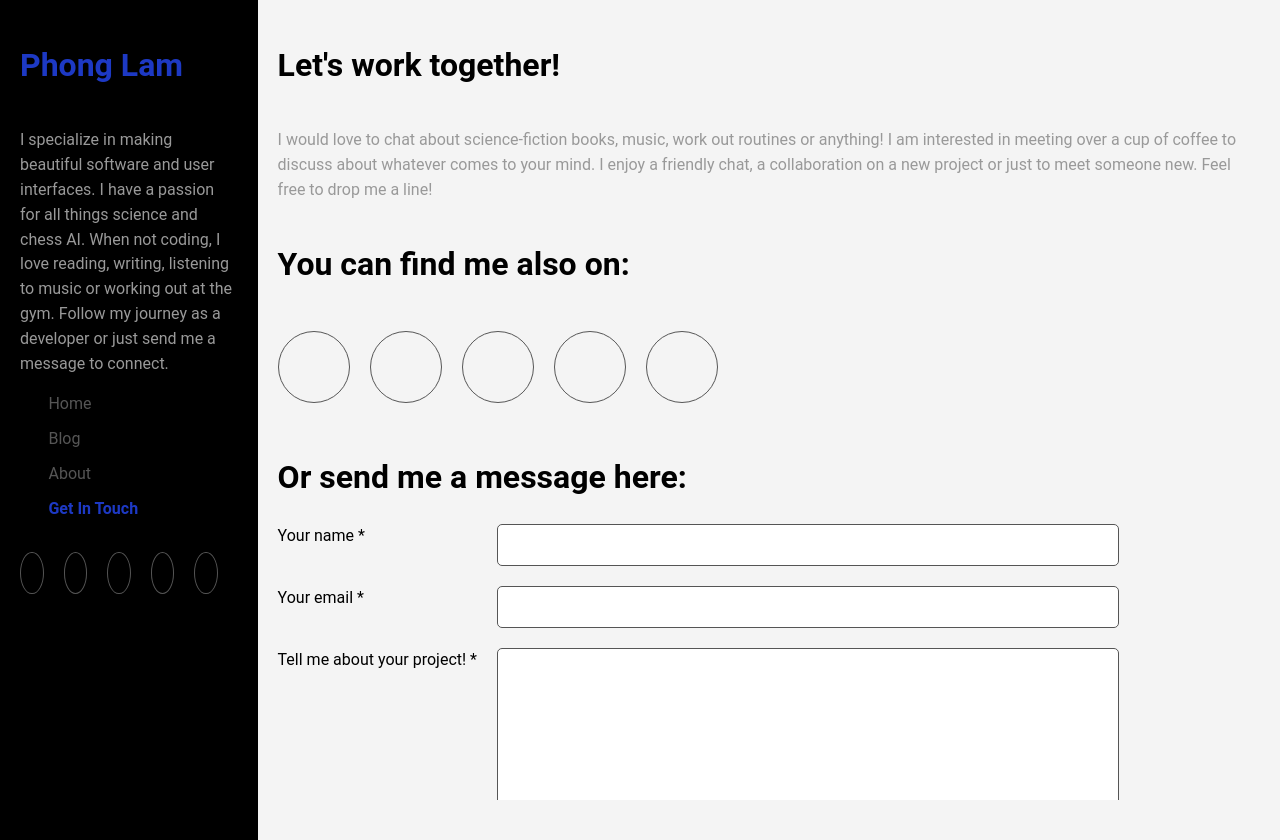
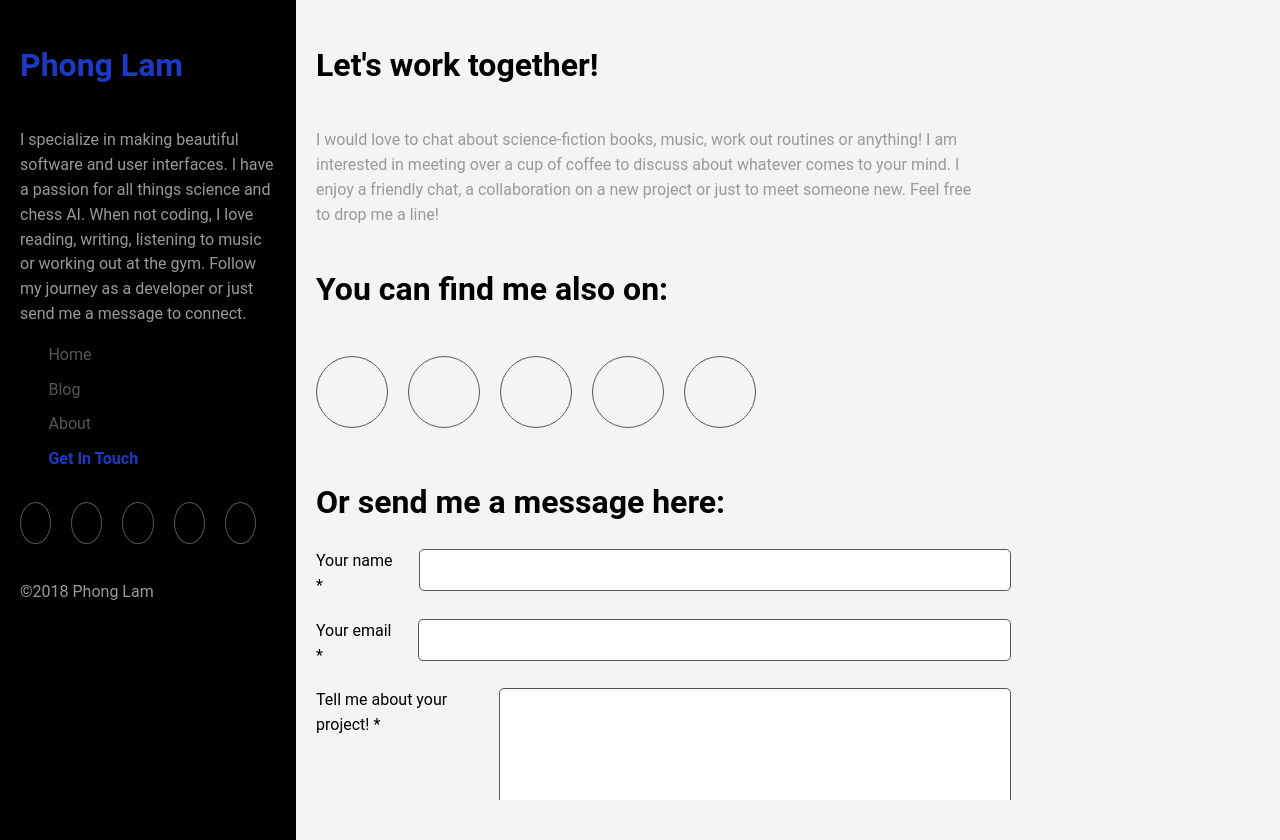
Before and after one commit to Phongtlam/next-blog, a Next.js app: page /Getintouch in a window 1280 px wide. Built offline with nearby package versions, Linux system fonts and the light colour scheme; no server answers; some icons are missing; what showdown would draw is missing.

Commit message:
adding static about page

```diff
--- /dev/null
+++ b/pages/About.js
@@ -0,0 +1,4 @@
+import About from '../src/containers/About';
+import AppHOC from '../src/hocs/AppHOC';
+
+export default AppHOC(About);
--- a/src/containers/SideBar.js
+++ b/src/containers/SideBar.js
@@ -53,7 +53,10 @@ const SideBar = props => (
         </div>
       ))}
     </div>
-    <ExternalLinks location="sidebar" />
+    <div className="external-links">
+      <ExternalLinks location="sidebar" />
+    </div>
+    <p>©2018 Phong Lam</p>
   </div>
 );
 
--- a/src/hocs/AppHOC.js
+++ b/src/hocs/AppHOC.js
@@ -42,7 +42,7 @@ const AppHOC = (WrappedComponent, componentType) =>
       Promise.all([fetchAll('portfolio'), fetchAll('post')]).then(
         responseArray => {
           this.setState({
-            portfolioData: responseArray[0].sort((a, b) => a.order < b.order),
+            portfolioData: responseArray[0].sort((a, b) => b.order - a.order),
             blogData: responseArray[1]
           });
         }
@@ -129,7 +129,8 @@ const AppHOC = (WrappedComponent, componentType) =>
       switch (type) {
         case 'home':
           dataProps.appData = portfolioData;
-          dataProps.isCreateBtnHidden = markdownFormData.isOpen || htmlParserData !== '';
+          dataProps.isCreateBtnHidden =
+            markdownFormData.isOpen || htmlParserData !== '';
           dataProps.isBackBtnHidden = htmlParserData === '';
           break;
         case 'blog':
--- /dev/null
+++ b/src/styles/About.scss
@@ -0,0 +1,10 @@
+@import "./util_variable.scss";
+
+.App-About {
+  @include static-container();
+
+  .avatar {
+    width: 300px;
+    border-radius: 50%;
+  }
+}
--- a/src/styles/App.scss
+++ b/src/styles/App.scss
@@ -1,6 +1,6 @@
 @import "./index.scss";
 
-$sidebar-width-container: 17%;
+$sidebar-width-container: 20%;
 
 .App {
   display: flex;
--- a/src/styles/GetInTouch.scss
+++ b/src/styles/GetInTouch.scss
@@ -1,7 +1,7 @@
 @import "./util_variable.scss";
 
 .App-GetInTouch {
-  padding: $m-spacing;
+  @include static-container();
 
   &-header {
     display: flex;
--- a/src/styles/HtmlParser.scss
+++ b/src/styles/HtmlParser.scss
@@ -2,4 +2,9 @@
 
 .App-HtmlParser {
   padding: $m-spacing;
+
+  img {
+    width: 50%;
+    height: 50%;
+  }
 }
--- a/src/styles/Particles.scss
+++ b/src/styles/Particles.scss
@@ -1,5 +1,7 @@
 .App-Particles {
   position: absolute;
+  top: 0;
+  right: 0;
   width: 100%;
   z-index: -1;
 }
--- a/src/styles/SideBar.scss
+++ b/src/styles/SideBar.scss
@@ -7,6 +7,10 @@
 
   h1 {
     color: $blue;
+  }
+
+  .external-links {
+    margin-bottom: $m-spacing;
   }
 
   &-router-group {
--- a/src/styles/util_variable.scss
+++ b/src/styles/util_variable.scss
@@ -33,6 +33,11 @@ $transition: .5s ease;
   height: $diameter;
 }
 
+@mixin static-container {
+  padding: $m-spacing;
+  width: 66.66666%;
+}
+
 .hidden {
   display: none !important;
 }
```
Also changed, not shown: src/containers/About.js (+24 -1 lines), src/containers/Home.js (+5 -3 lines), static/avatar-PL.jpg (added).
